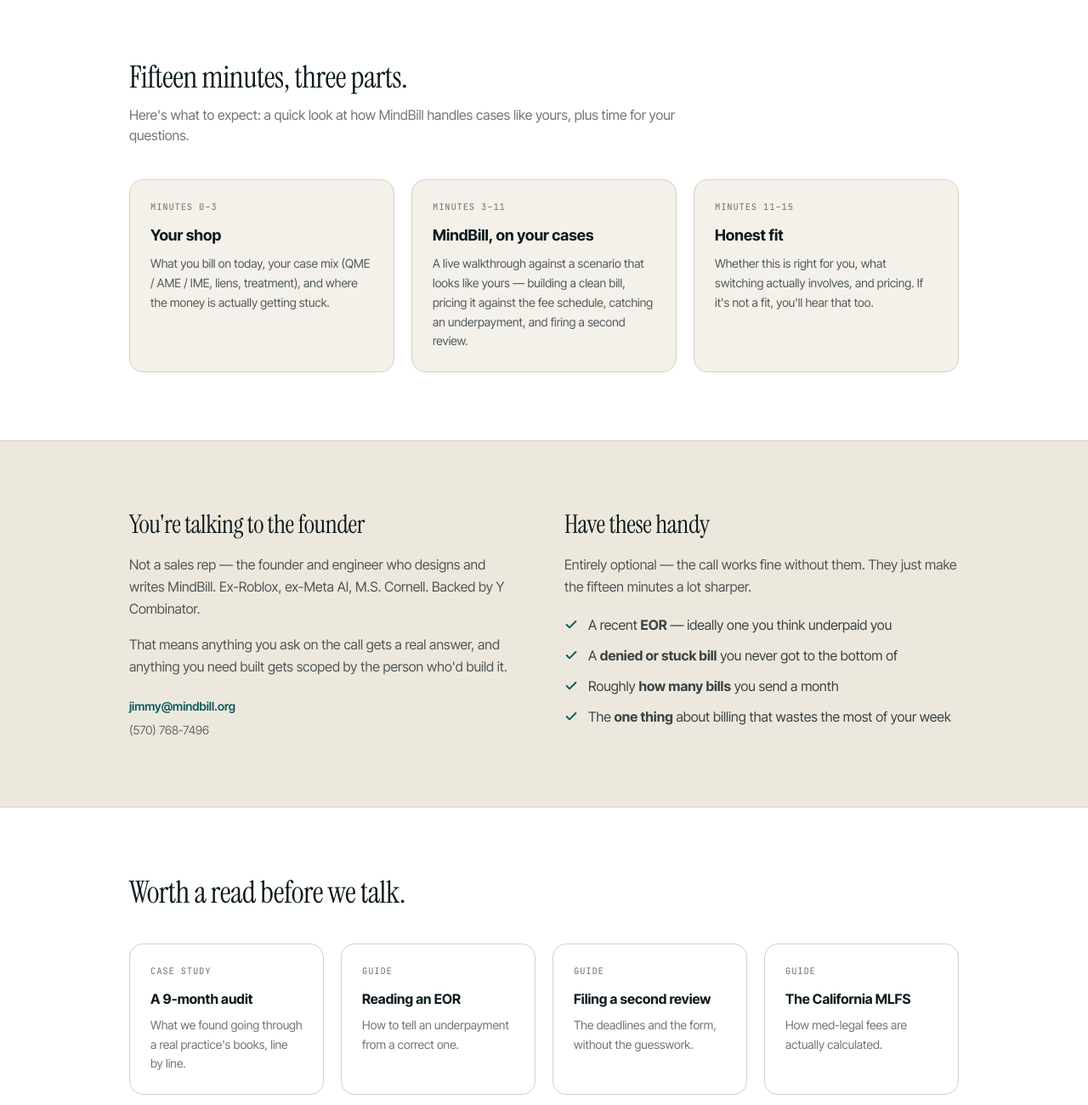
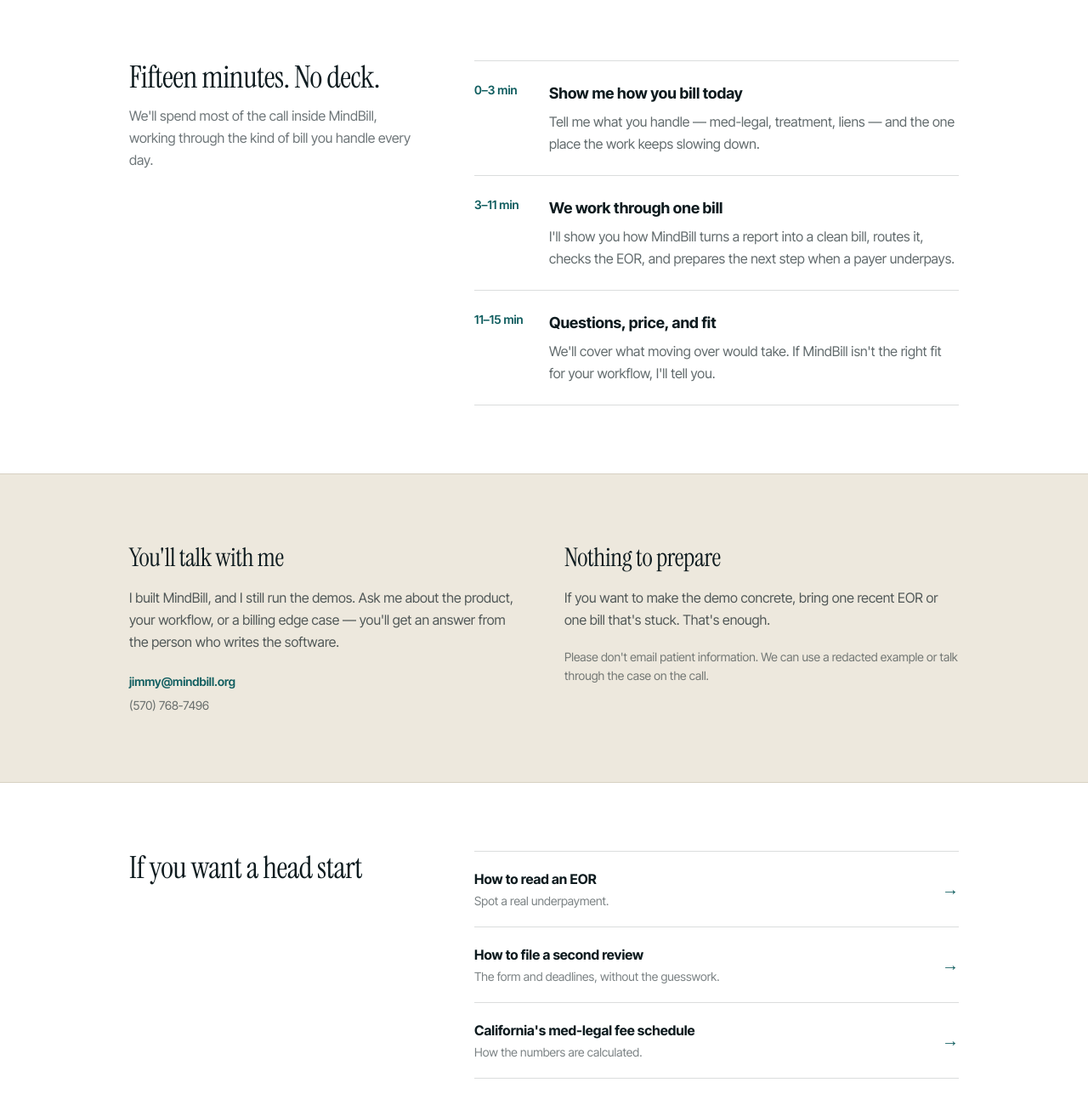
Before and after one commit to chiehminwei/mindbill-landing, a website: page thank-you.html in a window 1280 px wide. Shown: the part 620-1920 px from the top of the page at 85% size. Drawn offline with nearby package versions, Linux system fonts and the light colour scheme.

Commit message:
Refine post-booking page copy and layout (#4)
Co-authored-by: Software Factory <factory@mindbill.org>

```diff
--- a/thank-you.html
+++ b/thank-you.html
@@ -115,7 +115,7 @@
 
   <!-- HERO -->
   <section class="mesh-bg border-b border-ink/5">
-    <div class="max-w-5xl mx-auto px-6 py-16 md:py-20 grid md:grid-cols-[minmax(0,1fr)_auto] md:items-center gap-12 md:gap-16">
+    <div class="max-w-5xl mx-auto px-6 py-12 md:py-20 grid md:grid-cols-[minmax(0,1fr)_auto] md:items-center gap-8 md:gap-16">
       <div>
       <h1 class="serif-h text-4xl md:text-6xl leading-[1.05] mb-5">
         You're booked<span id="ty-name"></span>.<span
@@ -147,11 +147,11 @@
       </div>
 
       <!-- Who's on the call — the page's one portrait -->
-      <figure class="md:w-64 md:shrink-0">
+      <figure class="flex items-center gap-4 md:block md:w-64 md:shrink-0">
         <img src="/img/jimmy-wei.jpg" width="450" height="450" decoding="async"
              alt="Jimmy Wei, founder of MindBill"
-             class="w-32 h-32 md:w-64 md:h-64 rounded-2xl object-cover border border-white shadow-lg shadow-ink/10" />
-        <figcaption class="mt-4">
+             class="w-20 h-20 md:w-64 md:h-64 rounded-2xl object-cover border border-white shadow-lg shadow-ink/10" />
+        <figcaption class="md:mt-4">
           <div class="text-ink/60">You'll be meeting</div>
           <div class="font-semibold text-ink text-lg leading-tight mt-0.5">Jimmy Wei</div>
           <div class="text-ink/60">Founder &amp; engineer</div>
@@ -162,38 +162,47 @@
 
   <!-- WHAT TO EXPECT -->
   <section class="max-w-5xl mx-auto px-6 py-16 md:py-20">
-    <h2 class="serif-h text-3xl md:text-4xl mb-3">Fifteen minutes, three parts.</h2>
-    <p class="text-ink/60 max-w-2xl mb-10">
-      Here's what to expect: a quick look at how MindBill handles cases like yours,
-      plus time for your questions.
-    </p>
-
-    <div class="grid md:grid-cols-3 gap-5">
-      <div class="bg-paper rounded-2xl p-6 border border-paper-line">
-        <div class="mono-tag mb-3">Minutes 0–3</div>
-        <h3 class="font-bold text-lg mb-2">Your shop</h3>
-        <p class="text-sm text-ink/70 leading-relaxed">
-          What you bill on today, your case mix (QME / AME / IME, liens, treatment),
-          and where the money is actually getting stuck.
+    <div class="grid md:grid-cols-[minmax(0,0.75fr)_minmax(0,1.25fr)] gap-10 md:gap-16">
+      <div>
+        <h2 class="serif-h text-3xl md:text-4xl mb-3">Fifteen minutes. No deck.</h2>
+        <p class="text-ink/60 max-w-md leading-relaxed">
+          We'll spend most of the call inside MindBill, working through the kind of
+          bill you handle every day.
         </p>
       </div>
-      <div class="bg-paper rounded-2xl p-6 border border-paper-line">
-        <div class="mono-tag mb-3">Minutes 3–11</div>
-        <h3 class="font-bold text-lg mb-2">MindBill, on your cases</h3>
-        <p class="text-sm text-ink/70 leading-relaxed">
-          A live walkthrough against a scenario that looks like yours — building a
-          clean bill, pricing it against the fee schedule, catching an underpayment,
-          and firing a second review.
+
+      <ol class="border-t border-ink/15">
+        <li class="grid grid-cols-[4.5rem_minmax(0,1fr)] gap-4 py-6 border-b border-ink/15">
+          <div class="text-sm font-semibold text-brand">0–3 min</div>
+          <div>
+            <h3 class="font-bold text-lg mb-1.5">Show me how you bill today</h3>
+            <p class="text-ink/65 leading-relaxed">
+              Tell me what you handle — med-legal, treatment, liens — and the one
+              place the work keeps slowing down.
             </p>
           </div>
-      <div class="bg-paper rounded-2xl p-6 border border-paper-line">
-        <div class="mono-tag mb-3">Minutes 11–15</div>
-        <h3 class="font-bold text-lg mb-2">Honest fit</h3>
-        <p class="text-sm text-ink/70 leading-relaxed">
-          Whether this is right for you, what switching actually involves, and
-          pricing. If it's not a fit, you'll hear that too.
+        </li>
+        <li class="grid grid-cols-[4.5rem_minmax(0,1fr)] gap-4 py-6 border-b border-ink/15">
+          <div class="text-sm font-semibold text-brand">3–11 min</div>
+          <div>
+            <h3 class="font-bold text-lg mb-1.5">We work through one bill</h3>
+            <p class="text-ink/65 leading-relaxed">
+              I'll show you how MindBill turns a report into a clean bill, routes it,
+              checks the EOR, and prepares the next step when a payer underpays.
             </p>
           </div>
+        </li>
+        <li class="grid grid-cols-[4.5rem_minmax(0,1fr)] gap-4 py-6 border-b border-ink/15">
+          <div class="text-sm font-semibold text-brand">11–15 min</div>
+          <div>
+            <h3 class="font-bold text-lg mb-1.5">Questions, price, and fit</h3>
+            <p class="text-ink/65 leading-relaxed">
+              We'll cover what moving over would take. If MindBill isn't the right
+              fit for your workflow, I'll tell you.
+            </p>
+          </div>
+        </li>
+      </ol>
     </div>
   </section>
 
@@ -201,15 +210,11 @@
   <section class="bg-paper-soft border-y border-paper-line">
     <div class="max-w-5xl mx-auto px-6 py-16 md:py-20 grid md:grid-cols-2 gap-12">
       <div>
-        <h2 class="serif-h text-3xl mb-4">You're talking to the founder</h2>
-
-        <p class="text-ink/70 leading-relaxed mb-4">
-          Not a sales rep — the founder and engineer who designs and writes MindBill.
-          Ex-Roblox, ex-Meta AI, M.S. Cornell. Backed by Y Combinator.
-        </p>
+        <h2 class="serif-h text-3xl mb-4">You'll talk with me</h2>
         <p class="text-ink/70 leading-relaxed">
-          That means anything you ask on the call gets a real answer, and anything
-          you need built gets scoped by the person who'd build it.
+          I built MindBill, and I still run the demos. Ask me about the product,
+          your workflow, or a billing edge case — you'll get an answer from the
+          person who writes the software.
         </p>
         <div class="mt-6 text-sm space-y-2">
           <div><a href="mailto:jimmy@mindbill.org" class="text-brand font-semibold hover:text-brand-dark">jimmy@mindbill.org</a></div>
@@ -218,57 +223,46 @@
       </div>
 
       <div>
-        <h2 class="serif-h text-3xl mb-4">Have these handy</h2>
+        <h2 class="serif-h text-3xl mb-4">Nothing to prepare</h2>
         <p class="text-ink/70 leading-relaxed mb-5">
-          Entirely optional — the call works fine without them. They just make the
-          fifteen minutes a lot sharper.
+          If you want to make the demo concrete, bring one recent EOR or one bill
+          that's stuck. That's enough.
         </p>
-        <ul class="space-y-3 text-ink/80">
-          <li class="flex gap-3">
-            <span class="text-brand mt-1 shrink-0"><svg width="16" height="16" viewBox="0 0 24 24" fill="none" stroke="currentColor" stroke-width="3" stroke-linecap="round" stroke-linejoin="round"><polyline points="20 6 9 17 4 12"/></svg></span>
-            <span>A recent <strong>EOR</strong> — ideally one you think underpaid you</span>
-          </li>
-          <li class="flex gap-3">
-            <span class="text-brand mt-1 shrink-0"><svg width="16" height="16" viewBox="0 0 24 24" fill="none" stroke="currentColor" stroke-width="3" stroke-linecap="round" stroke-linejoin="round"><polyline points="20 6 9 17 4 12"/></svg></span>
-            <span>A <strong>denied or stuck bill</strong> you never got to the bottom of</span>
-          </li>
-          <li class="flex gap-3">
-            <span class="text-brand mt-1 shrink-0"><svg width="16" height="16" viewBox="0 0 24 24" fill="none" stroke="currentColor" stroke-width="3" stroke-linecap="round" stroke-linejoin="round"><polyline points="20 6 9 17 4 12"/></svg></span>
-            <span>Roughly <strong>how many bills</strong> you send a month</span>
-          </li>
-          <li class="flex gap-3">
-            <span class="text-brand mt-1 shrink-0"><svg width="16" height="16" viewBox="0 0 24 24" fill="none" stroke="currentColor" stroke-width="3" stroke-linecap="round" stroke-linejoin="round"><polyline points="20 6 9 17 4 12"/></svg></span>
-            <span>The <strong>one thing</strong> about billing that wastes the most of your week</span>
-          </li>
-        </ul>
+        <p class="text-sm text-ink/55 leading-relaxed">
+          Please don't email patient information. We can use a redacted example or
+          talk through the case on the call.
+        </p>
       </div>
     </div>
   </section>
 
   <!-- WHILE YOU WAIT -->
   <section class="max-w-5xl mx-auto px-6 py-16 md:py-20">
-    <h2 class="serif-h text-3xl md:text-4xl mb-10">Worth a read before we talk.</h2>
-    <div class="grid sm:grid-cols-2 lg:grid-cols-4 gap-5">
-      <a href="/case-study" class="group bg-white border border-paper-line rounded-2xl p-6 hover:border-brand/40 hover:shadow-sm transition">
-        <div class="mono-tag mb-3">Case study</div>
-        <h3 class="font-bold mb-2 group-hover:text-brand transition">A 9-month audit</h3>
-        <p class="text-sm text-ink/60 leading-relaxed">What we found going through a real practice's books, line by line.</p>
+    <div class="grid md:grid-cols-[minmax(0,0.75fr)_minmax(0,1.25fr)] gap-8 md:gap-16">
+      <h2 class="serif-h text-3xl md:text-4xl">If you want a head start</h2>
+      <div class="border-t border-ink/15">
+        <a href="/guides/reading-an-eor" class="group flex items-center justify-between gap-6 py-5 border-b border-ink/15">
+          <span>
+            <span class="font-bold group-hover:text-brand transition">How to read an EOR</span>
+            <span class="block text-sm text-ink/55 mt-1">Spot a real underpayment.</span>
+          </span>
+          <span aria-hidden="true" class="text-brand text-xl">→</span>
         </a>
-      <a href="/guides/reading-an-eor" class="group bg-white border border-paper-line rounded-2xl p-6 hover:border-brand/40 hover:shadow-sm transition">
-        <div class="mono-tag mb-3">Guide</div>
-        <h3 class="font-bold mb-2 group-hover:text-brand transition">Reading an EOR</h3>
-        <p class="text-sm text-ink/60 leading-relaxed">How to tell an underpayment from a correct one.</p>
+        <a href="/guides/how-to-file-a-second-review" class="group flex items-center justify-between gap-6 py-5 border-b border-ink/15">
+          <span>
+            <span class="font-bold group-hover:text-brand transition">How to file a second review</span>
+            <span class="block text-sm text-ink/55 mt-1">The form and deadlines, without the guesswork.</span>
+          </span>
+          <span aria-hidden="true" class="text-brand text-xl">→</span>
         </a>
-      <a href="/guides/how-to-file-a-second-review" class="group bg-white border border-paper-line rounded-2xl p-6 hover:border-brand/40 hover:shadow-sm transition">
-        <div class="mono-tag mb-3">Guide</div>
-        <h3 class="font-bold mb-2 group-hover:text-brand transition">Filing a second review</h3>
-        <p class="text-sm text-ink/60 leading-relaxed">The deadlines and the form, without the guesswork.</p>
+        <a href="/guides/california-mlfs" class="group flex items-center justify-between gap-6 py-5 border-b border-ink/15">
+          <span>
+            <span class="font-bold group-hover:text-brand transition">California's med-legal fee schedule</span>
+            <span class="block text-sm text-ink/55 mt-1">How the numbers are calculated.</span>
+          </span>
+          <span aria-hidden="true" class="text-brand text-xl">→</span>
         </a>
-      <a href="/guides/california-mlfs" class="group bg-white border border-paper-line rounded-2xl p-6 hover:border-brand/40 hover:shadow-sm transition">
-        <div class="mono-tag mb-3">Guide</div>
-        <h3 class="font-bold mb-2 group-hover:text-brand transition">The California MLFS</h3>
-        <p class="text-sm text-ink/60 leading-relaxed">How med-legal fees are actually calculated.</p>
-      </a>
+      </div>
     </div>
   </section>
 
```
Lines whose indentation alone changed are shown as unchanged.
